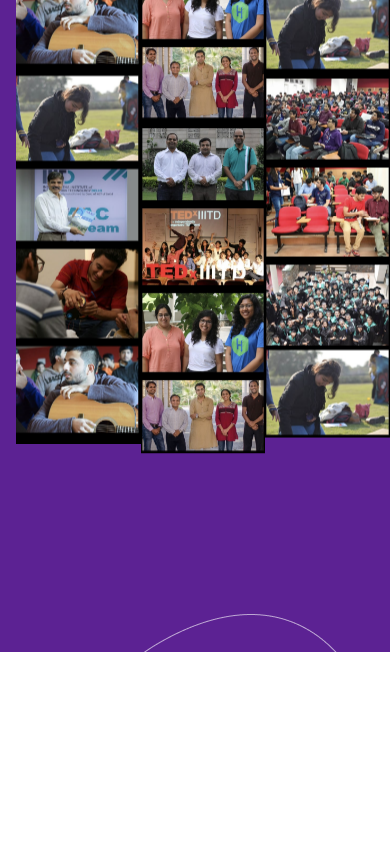
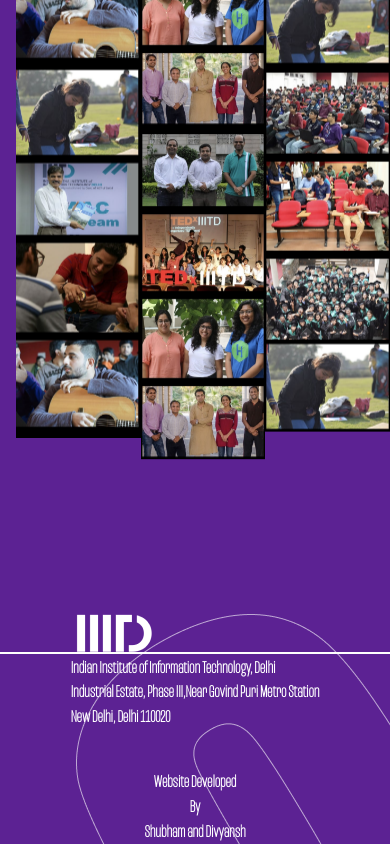
Before and after one commit to divyansh-4/mtech_induction23, a React (Create React App) app: page / in a window 390 px wide. Shown: the part 1732-2576 px from the top of the page. Before the commit the page ends 2384 px from the top, so only its background shows below. Built offline with nearby package versions, Linux system fonts and the light colour scheme.

Commit message:
added footer

```diff
--- a/src/Pages/Home/Home.js
+++ b/src/Pages/Home/Home.js
@@ -6,6 +6,9 @@ import Menu from "../../components/Menu";
 import Landing from "../../components/Landing";
 import Madeit from "../../components/Madeit";
 import Gallery from "../../components/Gallery";
+import Footer from "../../components/footer";
+
+
 
 export default function Home() {
     const [showMenu, setShowMenu] = useState(false);
@@ -22,6 +25,7 @@ export default function Home() {
                     <Speakers />
                     <Madeit />
                     <Gallery />
+                    <Footer />
                 </div>
             }
             {showMenu &&
--- a/src/components/Gallery.css
+++ b/src/components/Gallery.css
@@ -53,6 +53,11 @@
     animation: moveSlideshow 10s linear infinite;
 }
 
+.h1{
+  width: 100vw;
+
+}
+
 @keyframes moveSlideshow {
   100% {
     transform: translateY(-66.6666%);
--- /dev/null
+++ b/src/components/footer.css
@@ -0,0 +1,79 @@
+
+
+.footer {
+    width: 100vw;
+    height: 20vh;
+    display: flex;
+    justify-content: space-between;
+    align-items: center;
+    font-family: 'custom-mongoose','Manrope', sans-serif;
+    border-top: white solid 2px;
+    font-size:  calc(0.85rem + 0.75vw);
+    padding: 2.5em 4em;
+    color: white;
+    font-weight: bolder;
+    background: transparent;
+
+
+}
+
+
+.p {
+            font-weight: 500;
+            margin: 0;
+        }
+
+
+.iiitd-address {
+  display: flex;
+  flex-direction: column;
+  max-width: 35%;
+  align-items: flex-start;
+    font-size: calc(0.85rem + 0.75vw);}
+
+  .img {
+    width: 300px;
+    /*fill: base.$clr-bg;*/
+  }
+
+.span {
+    font-size: 0.75em;
+  }
+
+
+.footer a {
+  text-decoration: none;
+  cursor: pointer;
+  color: white;
+}
+
+
+@media screen and (max-width: 768px) {
+    .footer {
+        flex-direction: column;
+        justify-content: center;
+        padding: 0;
+
+         .h2 {
+            display: flex;
+            flex-direction: column;
+            justify-content: center;
+            align-items: center;
+        }
+
+        .links {
+          margin: 30px 0;
+          .h2 {
+            display: flex;
+            flex-direction: row;
+            gap: 5px;
+          }
+        }
+    }
+
+    .iiitd-address {
+      margin: 10px 0;
+      max-width: 100%;
+    }
+
+}
--- /dev/null
+++ b/src/components/footer.jsx
@@ -0,0 +1,19 @@
+import iiitdlogo from '../parallaxElems/iiitdl.png';
+import './footer.css';
+const footer = () => {
+  return (
+    <div className="footer">
+      <div className="iiitd-address">
+        <a href="https://www.iiitd.ac.in"><img src={iiitdlogo} alt="iiitd" /></a>
+          <span>Indian Institute of Information Technology, Delhi</span>Industrial Estate, Phase III,Near Govind Puri Metro Station
+        <span>New Delhi, Delhi 110020</span>
+      </div>
+      <div className="links">
+        <p>Website Developed <br/> By</p>
+        <h2><a href="https://github.com/shubham-attri">Shubham</a> and <a href="https://github.com/divyansh-4">Divyansh</a></h2>
+      </div>
+    </div>
+  )
+}
+
+export default footer;
```
